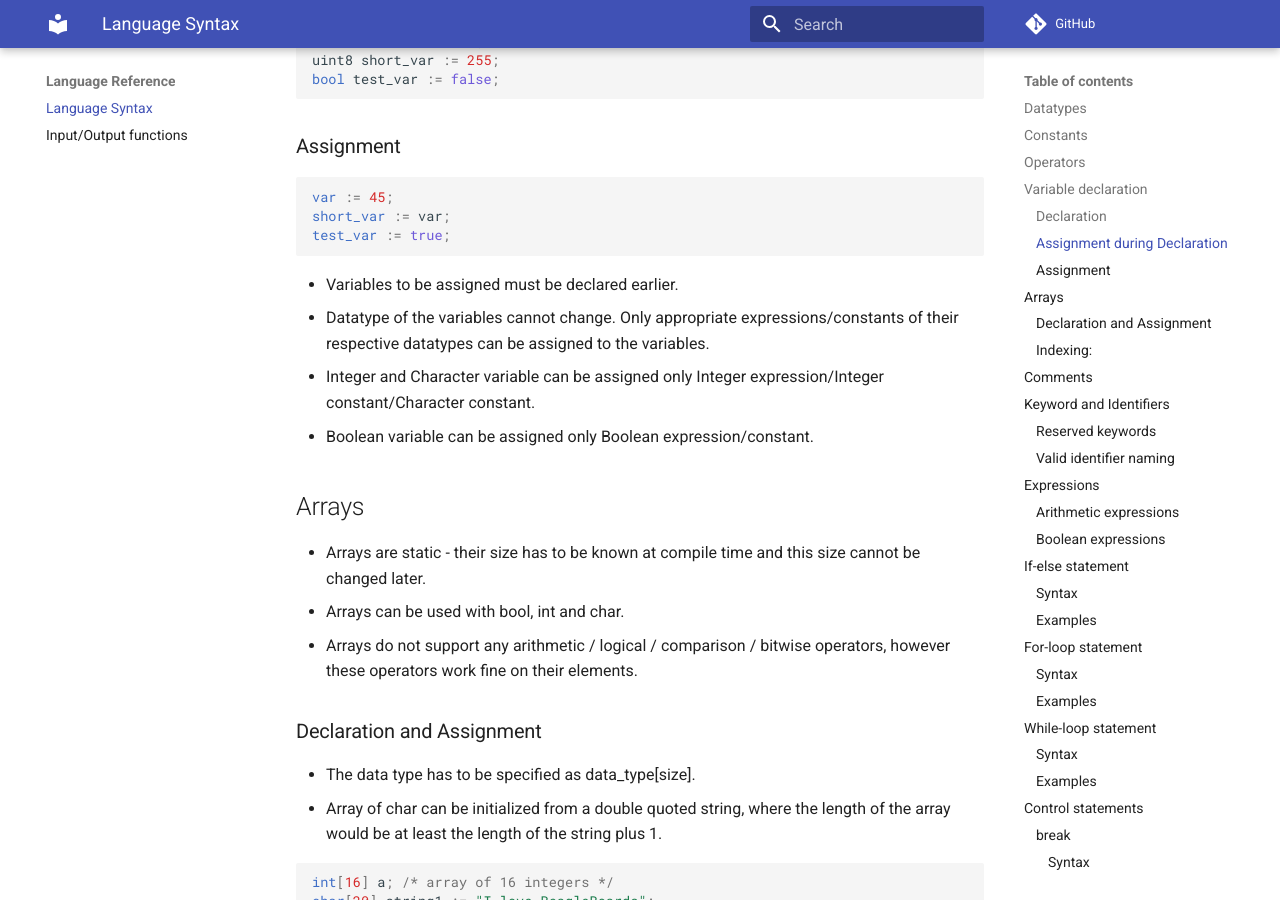
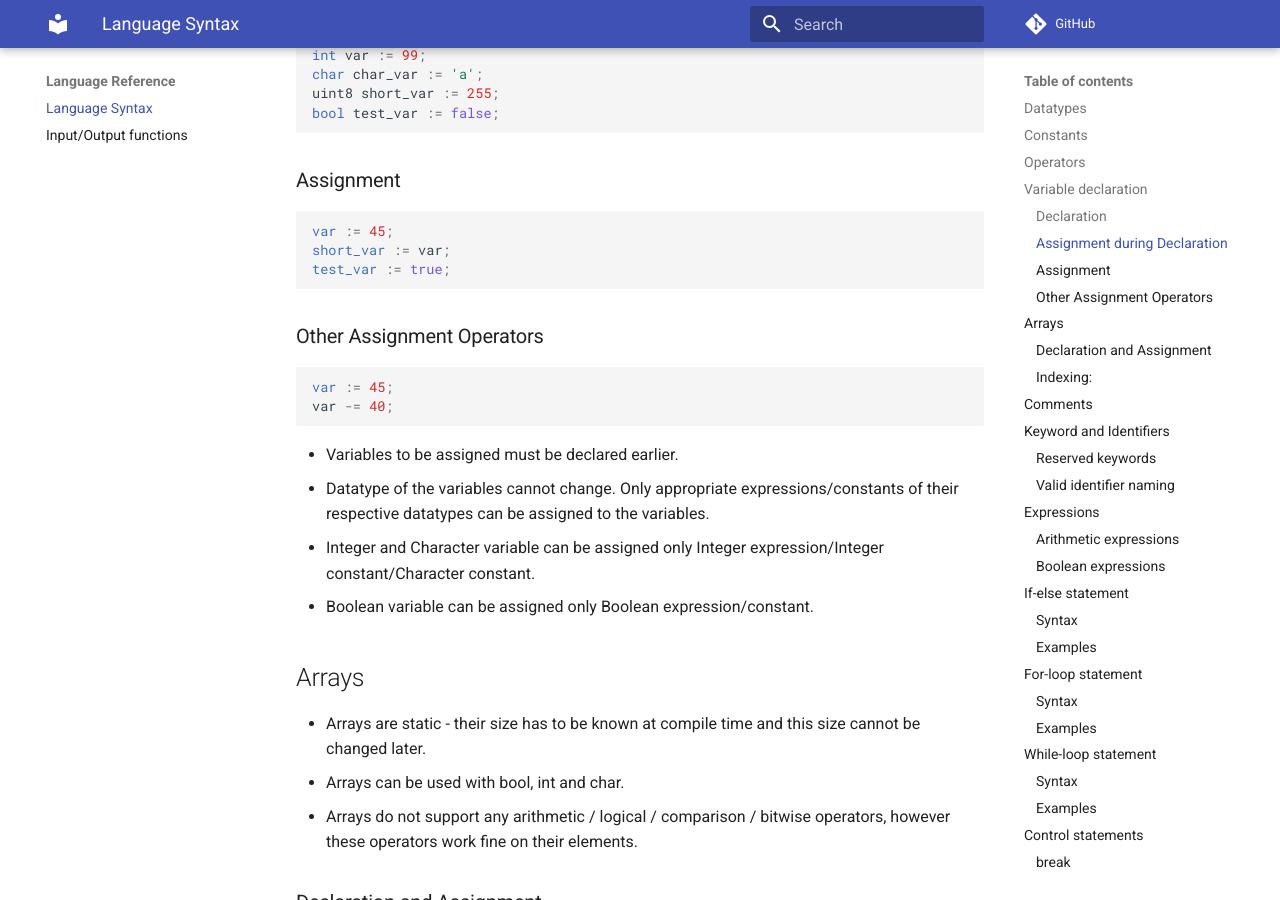
Before and after one commit to VedantParanjape/simpPRU, an MkDocs documentation site: the page built from docs/language-reference/language.md, in a window 1280 px wide and 900 px high, scrolled down 2087 px. Built offline with MkDocs 1.6.1 and Material for MkDocs 9.7.7, drawn with Linux system fonts in a browser that asks for light colours; comment, search, counter and statistics services are not loaded; some of the changed text lies outside the part shown.

Commit message:
Updated Documentation and fixed known changes

````diff
--- a/docs/language-reference/language.md
+++ b/docs/language-reference/language.md
@@ -29,6 +29,7 @@
 * `~`,`&`,`|`,`<<`,`>>` - Bitwise operators: not, and, or and bitshifts
 * `not`,`and`,`or` - Logical operators: not, and, or
 * `:=` - Assignment operator
+* `-=` - Subtract Assignment operator
 
 * Result of Arithmetic and Bitwise operators is Integer constant.
 * Result of Comparison and Logical operators is Boolean constant.
@@ -74,6 +75,12 @@
 var := 45;
 short_var := var;
 test_var := true;
+```
+### Other Assignment Operators
+
+```cpp
+var := 45;
+var -= 40;
 ```
 
 * Variables to be assigned must be declared earlier.
````
Also changed, not shown: 1 other file.
